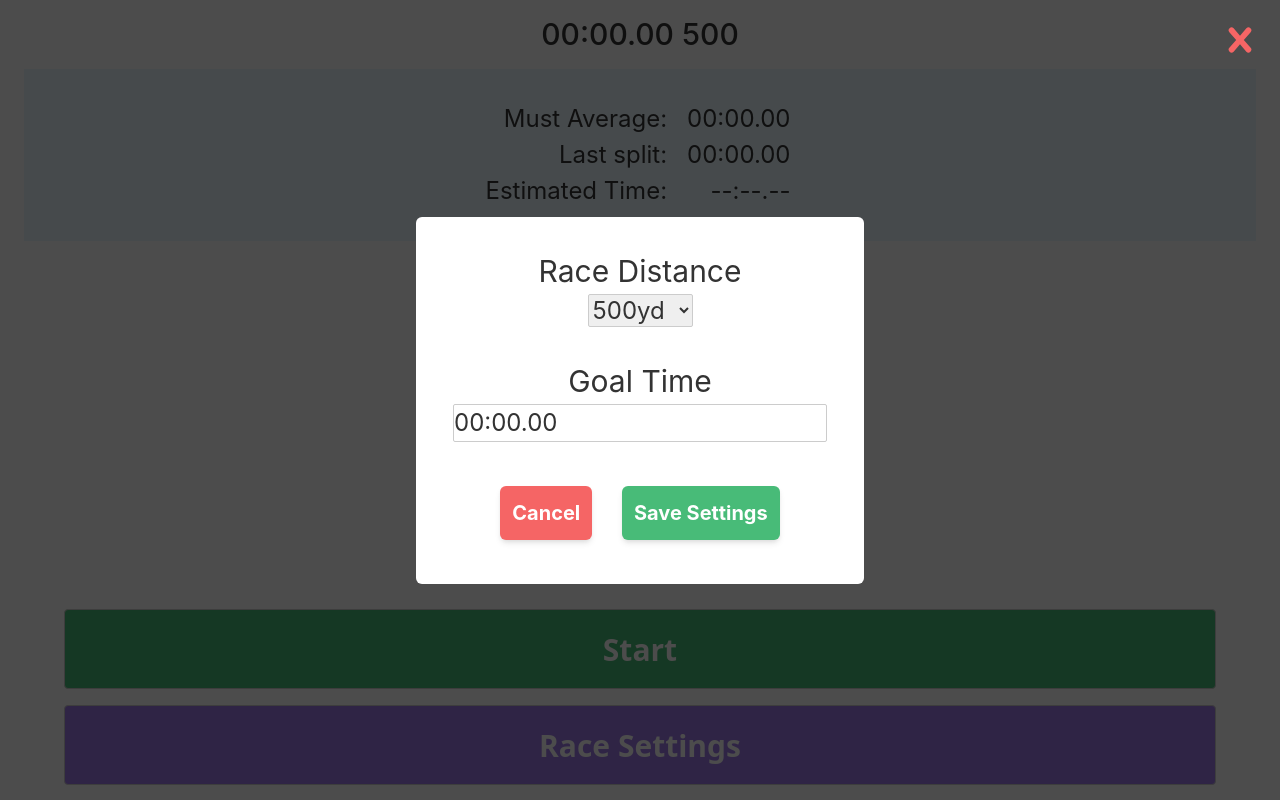
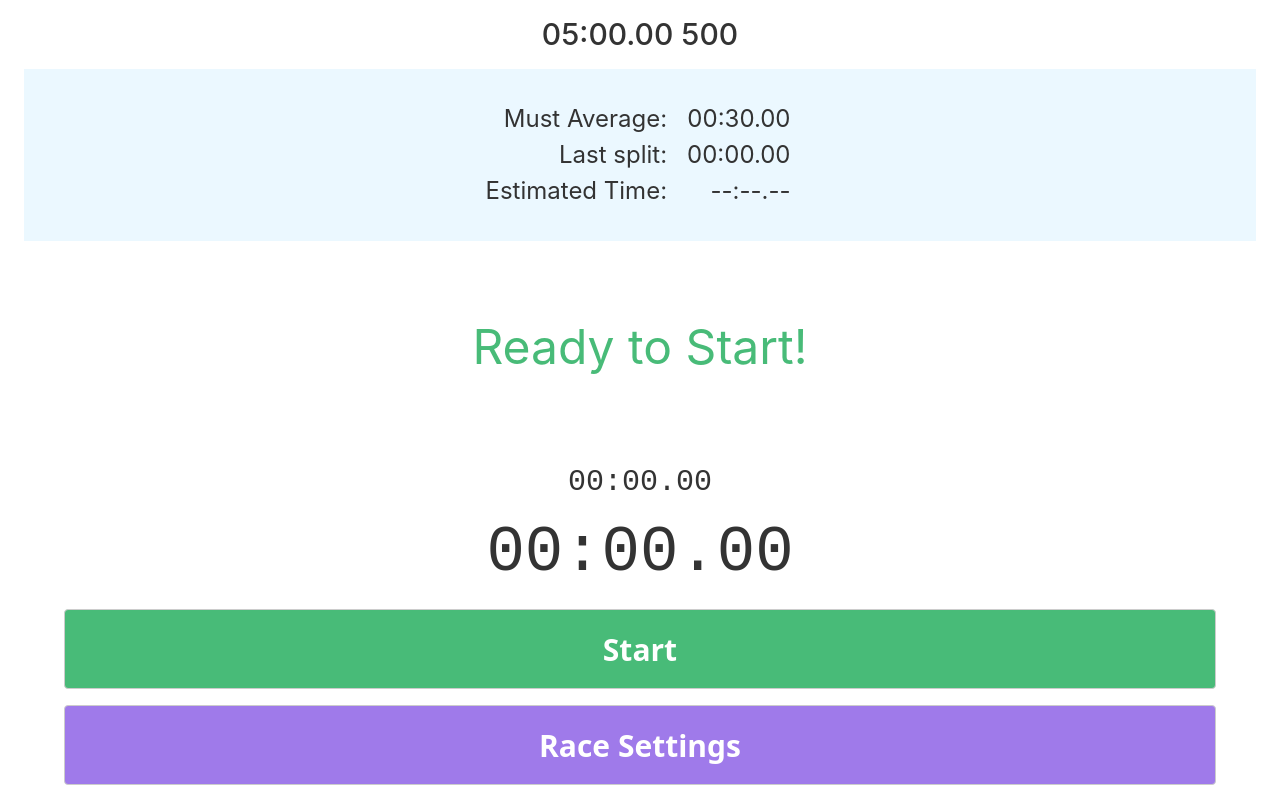
Before and after one commit to emmettmccann/onpace, a Svelte app: page / in a window 1280 px wide. Built offline with nearby package versions, Linux system fonts and the light colour scheme.

Commit message:
default settings and close on click

```diff
--- a/src/App.svelte
+++ b/src/App.svelte
@@ -5,12 +5,12 @@
   import PaceAlert from "./PaceAlert.svelte";
   import SettingsModal from "./SettingsModal.svelte";
   let lapCount = 10;
-  let goalTime = 0.0;
+  let goalTime = 300000;
   let lapTimes;
   let mustHold;
   let delta;
   let goalTimeFormatted = "00:00.00";
-  let settings = true;
+  let settings = false;
 
   function updateLapTimes(event) {
     lapTimes = event.detail.lapTimes;
@@ -59,7 +59,7 @@
       on:newSettings={updateSettings}
       on:closed={closeSettings} />
   {/if}
-  <div class="text-3xl font-medium text-center">
+  <div class="text-3xl font-medium text-center" on:click={openSettings}>
     <TimeDisp
       returnTime
       on:formattedTime={updateFormattedGoal}
--- a/src/SettingsModal.svelte
+++ b/src/SettingsModal.svelte
@@ -4,8 +4,8 @@
 
   const dispatch = createEventDispatcher();
 
-  let goalTime;
-  export let goalTimeFormatted;
+  let goalTime = 300000;
+  export let goalTimeFormatted = "05:00.00";
   export let lapCount;
   let distanceList = [
     { id: 1, distance: "500yd", laps: 10 },
@@ -85,9 +85,13 @@
 </style>
 
 <div
-  class="fixed top-0 left-0 z-50 flex w-screen h-screen overflow-auto bg-smoke">
+  class="fixed top-0 left-0 z-50 flex w-screen h-screen overflow-auto bg-smoke"
+  on:click={updateRaceSettings}>
   <div
-    class="relative flex flex-col w-full max-w-md p-8 m-auto bg-white rounded-md">
+    class="relative flex flex-col w-11/12 max-w-md p-8 m-auto bg-white rounded-md"
+    on:click|stopPropagation={() => {
+      return null;
+    }}>
     <form
       on:submit|preventDefault={updateRaceSettings}
       class="flex flex-col items-center justify-between w-full text-xl">
@@ -126,18 +130,4 @@
       </div>
     </form>
   </div>
-  <span class="absolute top-0 right-0 p-4" on:click={closeSettings}>
-    <svg
-      class="w-12 h-12 text-red-500 fill-current"
-      role="button"
-      xmlns="http://www.w3.org/2000/svg"
-      viewBox="0 0 20 20">
-      <title>Close</title>
-      <path
-        d="M14.348 14.849a1.2 1.2 0 0 1-1.697 0L10 11.819l-2.651 3.029a1.2 1.2 0
-        1 1-1.697-1.697l2.758-3.15-2.759-3.152a1.2 1.2 0 1 1 1.697-1.697L10
-        8.183l2.651-3.031a1.2 1.2 0 1 1 1.697 1.697l-2.758 3.152 2.758 3.15a1.2
-        1.2 0 0 1 0 1.698z" />
-    </svg>
-  </span>
 </div>
```
